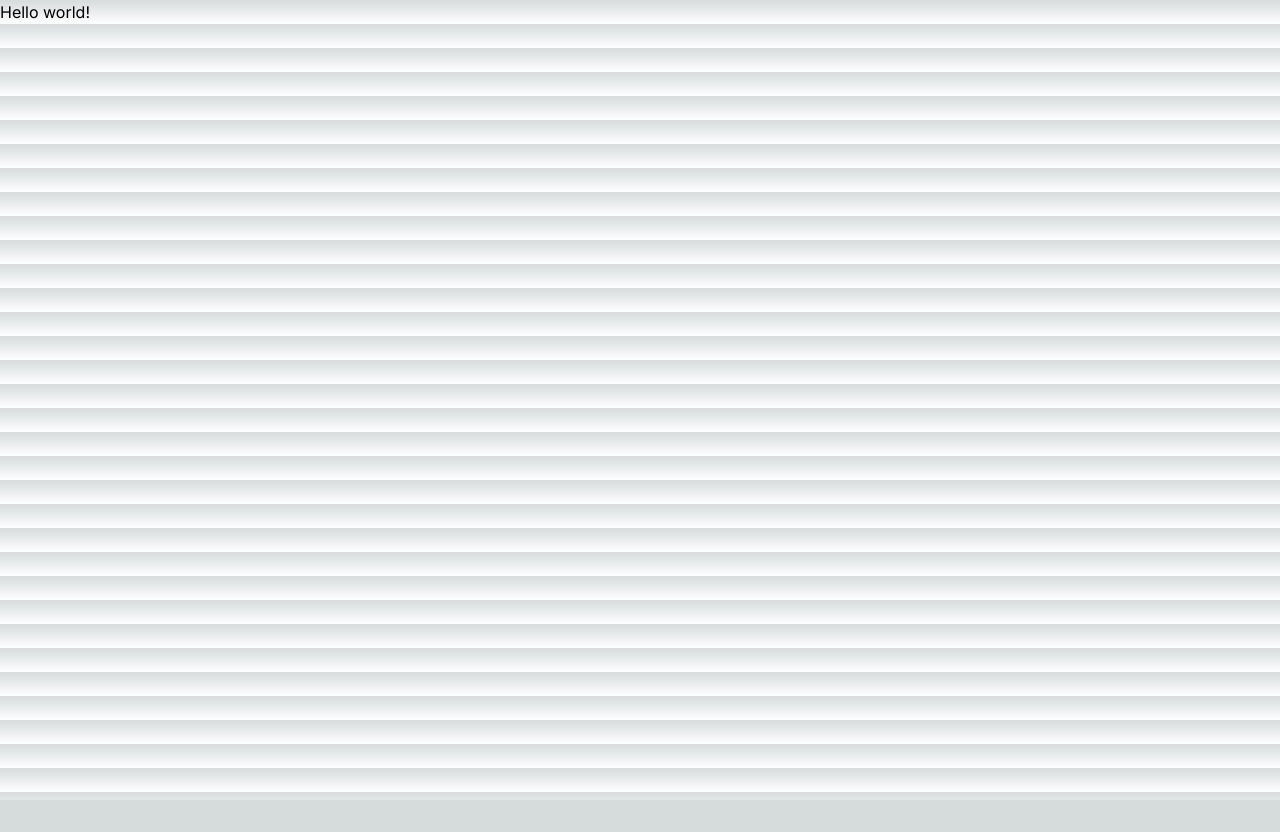
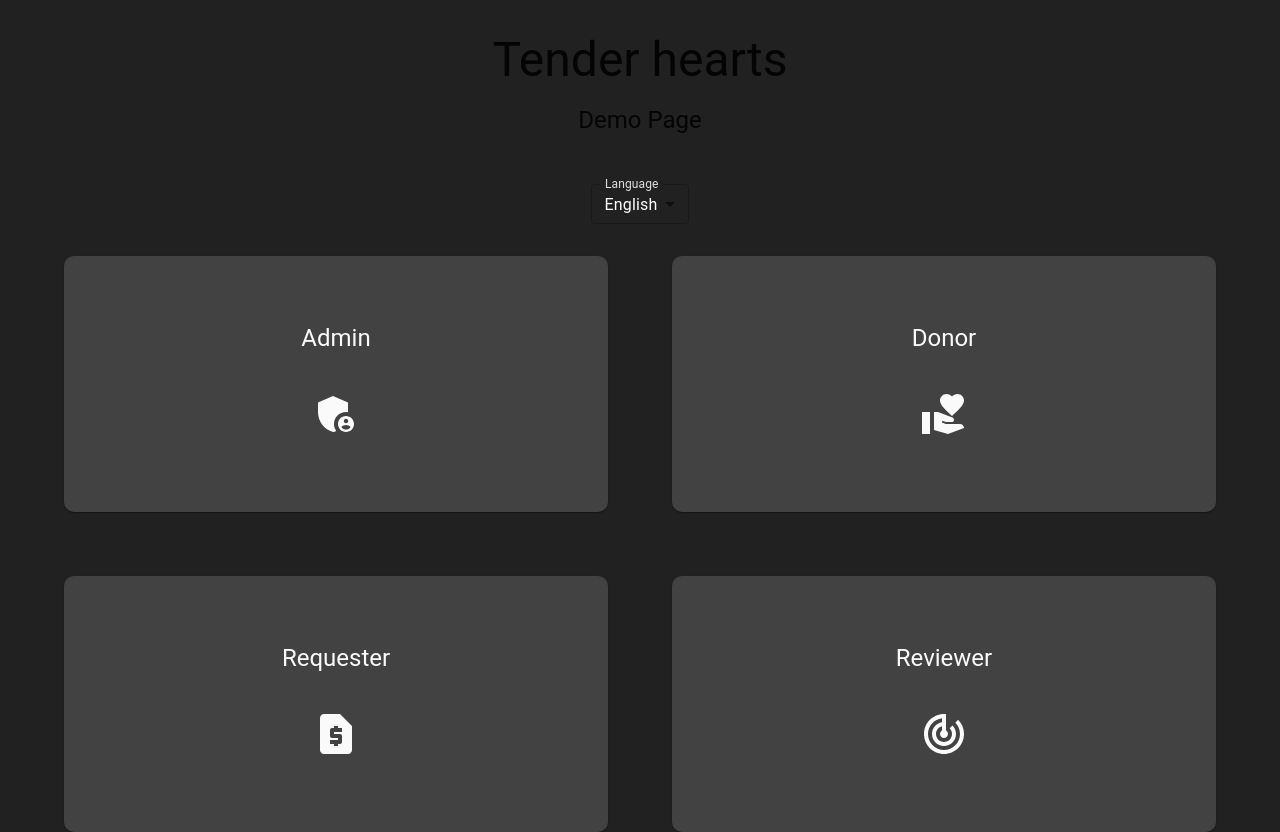
Before and after one commit to HyRALis/tender-hearts, a Next.js app: page /en in a window 1280 px wide. Before the commit the page ends 800 px from the top, so only its background shows below. Built offline with nearby package versions, Linux system fonts and the light colour scheme.

Commit message:
Implemented the demo test page

```diff
--- a/app/[locale]/layout.tsx
+++ b/app/[locale]/layout.tsx
@@ -1,3 +1,5 @@
+import { CssBaseline } from '@mui/material';
+import { grey } from '@mui/material/colors';
 import { NextIntlClientProvider } from 'next-intl';
 import { getMessages } from 'next-intl/server';
 
@@ -14,8 +16,9 @@ export default async function LocaleLayout({
 
   return (
     <html lang={locale}>
-      <body>
+      <body style={{ width: '100vw', height: '100vh', background: grey[900] }}>
         <NextIntlClientProvider messages={messages}>
+          <CssBaseline />
           {children}
         </NextIntlClientProvider>
       </body>
--- a/app/[locale]/page.tsx
+++ b/app/[locale]/page.tsx
@@ -1,6 +1,145 @@
+'use client';
+import {
+  Box,
+  Card,
+  CardContent,
+  Container,
+  Grid,
+  Typography,
+} from '@mui/material';
 import { useTranslations } from 'next-intl';
+import LanguageSwitcher from '../Shared/components/LanguageSwitcher';
+import { useParams } from 'next/navigation';
+import { grey } from '@mui/material/colors';
+import { ReactNode } from 'react';
+import AdminPanelSettingsIcon from '@mui/icons-material/AdminPanelSettings';
+import VolunteerActivismIcon from '@mui/icons-material/VolunteerActivism';
+import RequestPageIcon from '@mui/icons-material/RequestPage';
+import TrackChangesIcon from '@mui/icons-material/TrackChanges';
+import Link from 'next/link';
 
 export default function Index() {
   const t = useTranslations('Index');
-  return <h1>{t('title')}</h1>;
+  const { locale } = useParams<{ locale: string }>();
+
+  return (
+    <Box width={'100%'} height={'100%'} marginTop={'2rem'}>
+      <Container
+        style={{
+          width: '100%',
+          height: '100%',
+          display: 'flex',
+          justifyContent: 'center',
+          alignItems: 'center',
+          flexDirection: 'column',
+        }}
+      >
+        <Typography
+          variant='h3'
+          component='h1'
+          marginBottom={'1rem'}
+          width={'max-content'}
+        >
+          {t('title')}
+        </Typography>
+        <Typography
+          variant='h5'
+          component='h2'
+          marginBottom={'3rem'}
+          width={'max-content'}
+        >
+          {t('demo_page')}
+        </Typography>
+        <Box marginBottom={'2rem'}>
+          <LanguageSwitcher />
+        </Box>
+        <Grid
+          container
+          width={'100%'}
+          height={'100%'}
+          spacing={{ xs: 8 }}
+          columns={{ xs: 2 }}
+        >
+          <DemoCard text={t('admin')} link={`/${locale}/admin/dashboard`}>
+            <AdminPanelSettingsIcon
+              style={{ marginTop: '1.2rem', fontSize: '3rem' }}
+            />
+          </DemoCard>
+          <DemoCard text={t('donor')} link={`/${locale}/donor/dashboard`}>
+            <VolunteerActivismIcon
+              style={{ marginTop: '1.2rem', fontSize: '3rem' }}
+            />
+          </DemoCard>
+          <DemoCard
+            text={t('requester')}
+            link={`/${locale}/requester/dashboard`}
+          >
+            <RequestPageIcon
+              style={{ marginTop: '1.2rem', fontSize: '3rem' }}
+            />
+          </DemoCard>
+          <DemoCard text={t('reviewer')} link={`/${locale}/reviewer/dashboard`}>
+            <TrackChangesIcon
+              style={{ marginTop: '1.2rem', fontSize: '3rem' }}
+            />
+          </DemoCard>
+        </Grid>
+      </Container>
+    </Box>
+  );
 }
+
+export const DemoCard = ({
+  text,
+  children,
+  link,
+}: {
+  link: string;
+  text: string;
+  children?: ReactNode;
+}) => {
+  return (
+    <Grid item xs={1}>
+      <Link href={link}>
+        <Card
+          variant='elevation'
+          style={{
+            background: grey[800],
+            color: grey[50],
+            width: '100%',
+            height: '100%',
+            display: 'flex',
+            justifyContent: 'center',
+            alignItems: 'center',
+            borderRadius: '10px',
+            cursor: 'pointer',
+          }}
+        >
+          <CardContent
+            style={{
+              display: 'flex',
+              justifyContent: 'center',
+              alignContent: 'center',
+              flexDirection: 'column',
+              fontSize: '40px',
+            }}
+          >
+            <Typography variant='h5' component='h3'>
+              {text}
+            </Typography>
+            <Box
+              style={{
+                display: 'flex',
+                justifyContent: 'center',
+                alignItems: 'center',
+                marginTop: '1rem',
+              }}
+            >
+              {children}
+            </Box>
+          </CardContent>
+        </Card>
+      </Link>
+    </Grid>
+  );
+};
--- a/messages/en.json
+++ b/messages/en.json
@@ -1,6 +1,11 @@
 {
   "Index": {
-    "title": "Hello world!"
+    "title": "Tender hearts",
+    "demo_page": "Demo Page",
+    "admin": "Admin",
+    "donor": "Donor",
+    "requester": "Requester",
+    "reviewer": "Reviewer"
   },
   "Shared": {
     "title": "Tender hearts",
--- a/messages/mk.json
+++ b/messages/mk.json
@@ -1,6 +1,11 @@
 {
   "Index": {
-    "title": "Hello world!"
+    "title": "Нежни срца",
+    "demo_page": "Демо страна",
+    "admin": "Администратор",
+    "donor": "Донатор",
+    "requester": "Барател",
+    "reviewer": "Прегледувач"
   },
   "Shared": {
     "title": "Нежни срца",
```
